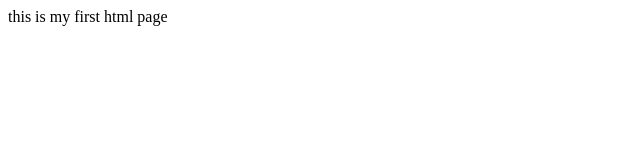
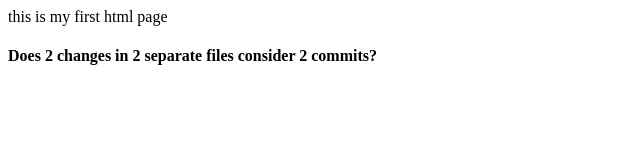
Before and after one commit to alifayyaz6397-ctrl/demo, a plain HTML site: page index.html in a window 1280 px wide. Shown: the whole page, without its empty margins (0-640 px from the left). Drawn offline with Linux system fonts and the light colour scheme.

Commit message:
multiple changes

```diff
--- a/index.html
+++ b/index.html
@@ -1 +1,2 @@
 <p>this is my first html page</p>
+<h4>Does 2 changes in 2 separate files consider 2 commits?</h4>
```
Also changed, not shown: 1 other file.
